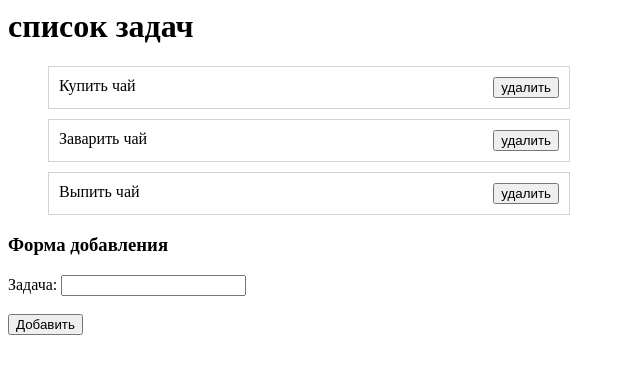
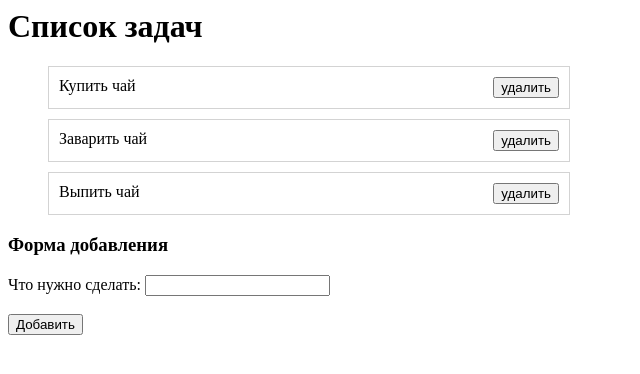
Before and after one commit to skywalker-1337/skypro-tasks, a website with bundled scripts: page index.html in a window 1280 px wide. Shown: the whole page, without its empty margins (0-640 px from the left). Built offline with nearby package versions, Linux system fonts and the light colour scheme.

Commit message:
поправить текст

```diff
--- a/index.html
+++ b/index.html
@@ -6,11 +6,11 @@
     </head>
 
     <body>
-        <h1>список задач</h1>
+        <h1>Список задач</h1>
         <ul id="list"></ul>
         <div>
             <h3>Форма добавления</h3>
-            Задача:
+            Что нужно сделать:
             <input type="text" id="field" />
             <br /><br />
             <button type="button" id="add">Добавить</button>
```
